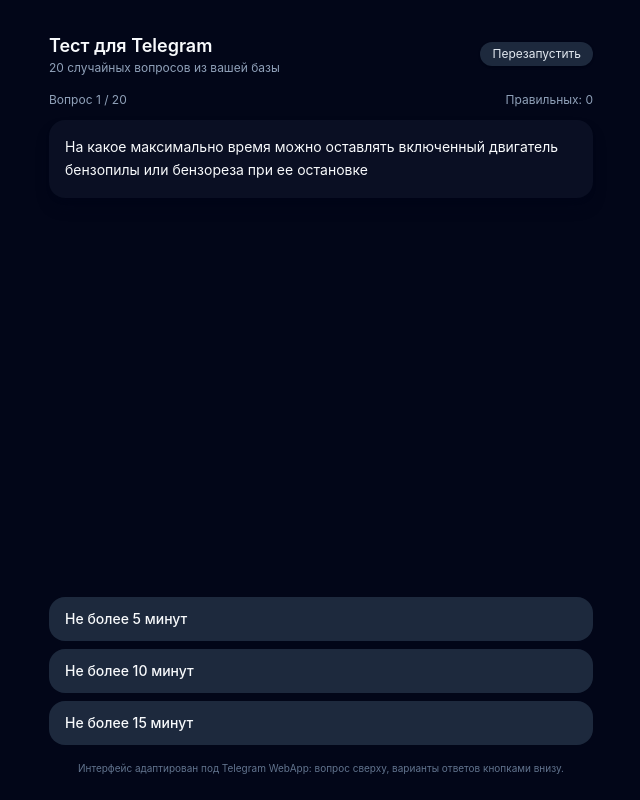
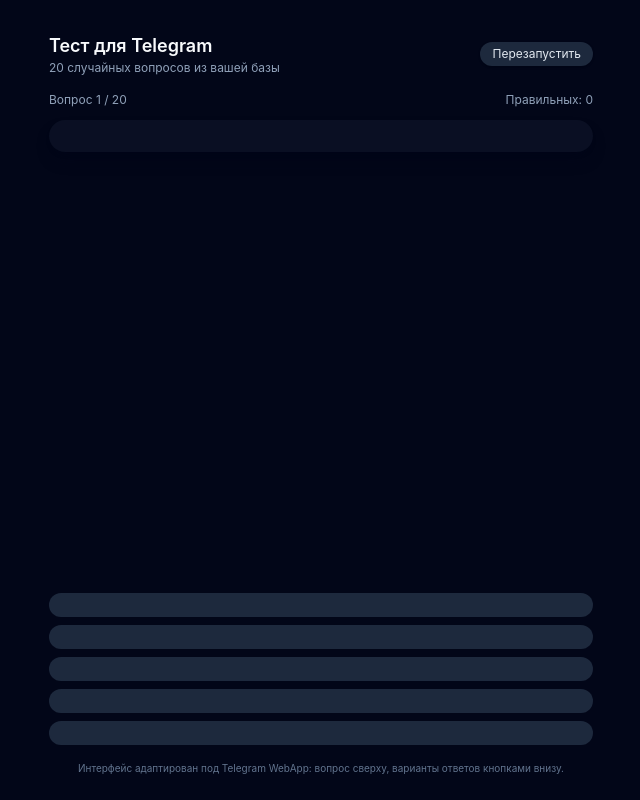
Before and after one commit to Budvo/test_1, a React app in the folder spas/: page / in a window 1280 px wide. Shown: the whole page, without its empty margins (319-959 px from the left). Built offline with nearby package versions, Linux system fonts and the light colour scheme; the HTML template or start-up script is replaced by a standard one.

Commit message:
Update App 30 qwest.tsx

```diff
--- a/spas/src/App.tsx
+++ b/spas/src/App.tsx
@@ -208,6 +208,213 @@ const ALL_QUESTIONS: Question[] = [
       { id: "c", text: "Для защиты органов дыхания только от угарного газа", isCorrect: false },
     ],
   },
+  {
+    id: 21 ,
+    text: "Горение каких материалов относится к пожару класса A?",
+    options: [
+      { id: "21a", text: "Пожары металлов и их сплавов", isCorrect: false },
+      { id: "21b", text: "Пожары газов", isCorrect: false },
+      { id: "21c", text: "Пожары твердых горючих веществ и материалов", isCorrect: true },
+      { id: "21d", text: "Пожары горючих жидкостей или плавящихся твердых веществ и материалов", isCorrect: false },
+      { id: "21e", text: "Пожары горючих веществ и материалов электроустановок, находящихся под напряжениемпожары горючих веществ и материалов электроустановок, находящихся под напряжением", isCorrect: false },
+      { id: "21f", text: "Пожары ядерных материалов, радиоактивных отходов и радиоактивных веществ", isCorrect: false },
+    ],
+  },
+  {
+    id:22 ,
+    text: "Для защиты от аммиака используется",
+    options: [
+      { id: "22a", text: "Промышленный противогаз (коробка серого цвета)", isCorrect: true },
+      { id: "22b", text: "Промышленный противогаз (коробка желтого цвета)", isCorrect: false },
+      { id: "22c", text: "Общевойсковой фильтрующий противогаз", isCorrect: false },
+    ],
+  },
+  {
+    id:23 ,
+    text: "Какое рабочее давление подушек высокого давления Holmatro",
+    options: [
+      { id: "23a", text: "Давление 8 бар", isCorrect: true },
+      { id: "23b", text: "Давление не более 16 бар", isCorrect: false },
+      { id: "23c", text: "Давление 18 бар", isCorrect: false },
+    ],
+  },
+  {
+    id:24 ,
+    text: "Что необходимо сделать, если пострадавший находится в состоянии: дышит и без сознания?",
+    options: [
+      { id: "24a", text: "Придать устойчивое боковое положение", isCorrect: true },
+      { id: "24b", text: "Положить на спину, на гладкую твердую поверхность", isCorrect: false },
+      { id: "24c", text: "Наклонить голову и согнуть ноги в коленях", isCorrect: false },
+    ],
+  },
+  {
+    id: 25,
+    text: "Выберите правильные варианты действий при спасении пострадавших из автомобиля, находящегося на железнодорожных путях:",
+    options: [
+      { id: "25a", text: "Послать сигнальщиков (днем сигнал яркого цвета, ночью сигнал фонарем, круговыми движениями) в обе стороны железнодорожных путей для подачи сигнала поездам об экстренном торможении, на расстоянии не менее 1,5 км", isCorrect: false },
+      { id: "25b", text: "Сообщить об аварии поездному диспетчеру дистанции пути", isCorrect: false },
+      { id: "25c", text: "При приближении поезда выполнить экстренное извлечение пострадавших", isCorrect: false },
+      { id: "25d", text: "Послать сигнальщиков в обе стороны железнодорожных путей для подачи сигнала поездам об экстренном торможении и при приближении поезда выполнить экстренное извлечение пострадавших", isCorrect: true },
+    ],
+  },
+  {
+    id: 26,
+    text: "Легкий защитный костюм Л-1 предназначен",
+    options: [
+      { id: "26a", text: "Для защиты кожных покровов и одежды от РВ, ОВ, БС и АХОВ", isCorrect: true },
+      { id: "26b", text: "Для защиты кожных покровов и одежды только от ОВ", isCorrect: false },
+      { id: "26c", text: "Для защиты кожных покровов и одежды только от РВ и ОВ ", isCorrect: false },
+    ],
+  },
+  {
+    id:27 ,
+    text: "Что не относится к приемам подавления истерики:",
+    options: [
+      { id: "27a", text: "говорить с пострадавшим короткими фразами, уверенным тоном", isCorrect: false },
+      { id: "27b", text: "уложить пострадавшего спать", isCorrect: false },
+      { id: "27c", text: "позвать людей, чтобы создать толпу зрителей", isCorrect: true },
+      { id: "27d", text: "неожиданно совершить действие, которое может сильно удивить", isCorrect: false },
+    ],
+  },
+  {
+    id:28 ,
+    text: "Превышения рабочего давления во сколько раз гарантированно не приводит к разрыву подушки высокого давления ",
+    options: [
+      { id: "28a", text: "В 2 раза ", isCorrect: false },
+      { id: "28b", text: "В 4 раза", isCorrect: true },
+      { id: "28c", text: "В 10 раз", isCorrect: false },
+    ],
+  },
+  {
+    id:29 ,
+    text: "Как проводится транспортировка пострадавшего с односторонней травмой грудной клетки при потере сознания?",
+    options: [
+      { id: "29a", text: "Лежа на пораженном боку", isCorrect: true },
+      { id: "29b", text: "Лежа на здоровом боку", isCorrect: false },
+      { id: "29c", text: "Лежа на спине", isCorrect: false },
+      { id: "29d", text: "Лежа на животе", isCorrect: false },
+      { id: "29e", text: "В сидячем положении", isCorrect: false },
+    ],
+  },
+  {
+    id:30 ,
+    text: "Какую клемму следуют отсоединять первой при отключении аккумуляторной батареи?",
+    options: [
+      { id: "30a", text: "Отрицательную", isCorrect: true },
+      { id: "30b", text: "Не имеет значения", isCorrect: false },
+      { id: "30c", text: "Положительную", isCorrect: false },
+    ],
+  },
+  {
+    id: 31,
+    text: "",
+    options: [
+      { id: "31a", text: "", isCorrect: false },
+      { id: "31b", text: "", isCorrect: false },
+      { id: "31c", text: "", isCorrect: true },
+      { id: "31d", text: "", isCorrect: false },
+      { id: "31e", text: "", isCorrect: false },
+    ],
+  },
+  {
+    id: 32,
+    text: "",
+    options: [
+      { id: "32a", text: "", isCorrect: false },
+      { id: "32b", text: "", isCorrect: false },
+      { id: "32c", text: "", isCorrect: true },
+      { id: "32d", text: "", isCorrect: false },
+      { id: "32e", text: "", isCorrect: false },
+    ],
+  },
+  {
+    id: 33,
+    text: "",
+    options: [
+      { id: "33a", text: "", isCorrect: false },
+      { id: "33b", text: "", isCorrect: false },
+      { id: "33c", text: "", isCorrect: true },
+      { id: "33d", text: "", isCorrect: false },
+      { id: "33e", text: "", isCorrect: false },
+    ],
+  },
+  {
+    id:34 ,
+    text: "",
+    options: [
+      { id: "34a", text: "", isCorrect: false },
+      { id: "34b", text: "", isCorrect: false },
+      { id: "34c", text: "", isCorrect: true },
+      { id: "34d", text: "", isCorrect: false },
+      { id: "34e", text: "", isCorrect: false },
+    ],
+  },
+  {
+    id: 35,
+    text: "",
+    options: [
+      { id: "35a", text: "", isCorrect: false },
+      { id: "35b", text: "", isCorrect: false },
+      { id: "35c", text: "", isCorrect: true },
+      { id: "35d", text: "", isCorrect: false },
+      { id: "35e", text: "", isCorrect: false },
+    ],
+  },
+  {
+    id: 36,
+    text: "",
+    options: [
+      { id: "36a", text: "", isCorrect: false },
+      { id: "36b", text: "", isCorrect: false },
+      { id: "36c", text: "", isCorrect: true },
+      { id: "36d", text: "", isCorrect: false },
+      { id: "36e", text: "", isCorrect: false },
+    ],
+  },
+  {
+    id: 37,
+    text: "",
+    options: [
+      { id: "37a", text: "", isCorrect: false },
+      { id: "37b", text: "", isCorrect: false },
+      { id: "37c", text: "", isCorrect: true },
+      { id: "37d", text: "", isCorrect: false },
+      { id: "37e", text: "", isCorrect: false },
+    ],
+  },
+  {
+    id:38 ,
+    text: "",
+    options: [
+      { id: "38a", text: "", isCorrect: false },
+      { id: "38b", text: "", isCorrect: false },
+      { id: "38c", text: "", isCorrect: true },
+      { id: "38d", text: "", isCorrect: false },
+      { id: "38e", text: "", isCorrect: false },
+    ],
+  },
+  {
+    id: 39,
+    text: "",
+    options: [
+      { id: "39a", text: "", isCorrect: false },
+      { id: "39b", text: "", isCorrect: false },
+      { id: "39c", text: "", isCorrect: true },
+      { id: "39d", text: "", isCorrect: false },
+      { id: "39e", text: "", isCorrect: false },
+    ],
+  },
+  {
+    id: 40,
+    text: "",
+    options: [
+      { id: "40a", text: "", isCorrect: false },
+      { id: "40b", text: "", isCorrect: false },
+      { id: "40c", text: "", isCorrect: true },
+      { id: "40d", text: "", isCorrect: false },
+      { id: "40e", text: "", isCorrect: false },
+    ],
+  },
 
   // 👉 здесь продолжайте добавлять свои вопросы до 120–150 штук
   // { id: 4, text: "...", options: [...] },
```
